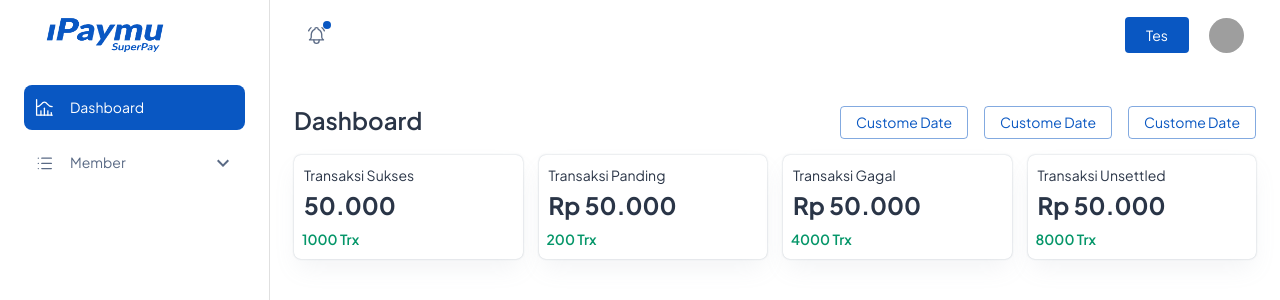
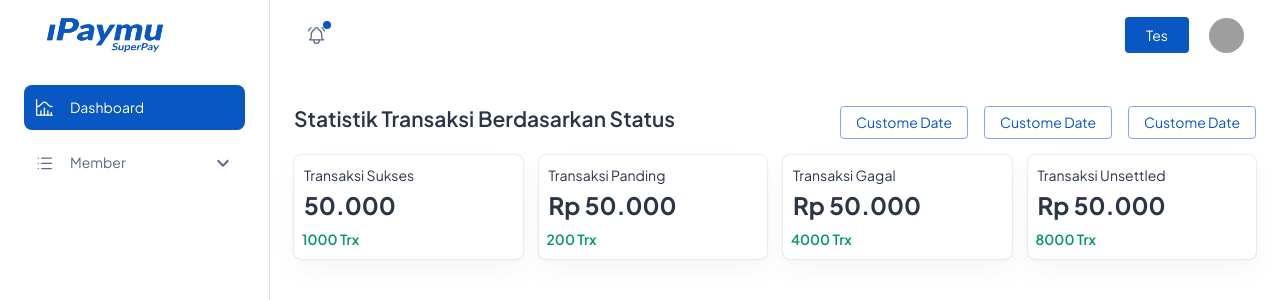
Before and after one commit to iwokiwo/ipaymu, a Next.js app: page / in a window 1280 px wide. Shown: the top 300 px of the page. Built offline with nearby package versions, Linux system fonts and the light colour scheme; grey boxes are pictures that could not be loaded.

Commit message:
fix color, header, and card

```diff
--- a/src/app/(DashboardLayout)/components/shared/DashboardCard.tsx
+++ b/src/app/(DashboardLayout)/components/shared/DashboardCard.tsx
@@ -1,5 +1,6 @@
 import React from "react";
 import { Card, CardContent, Typography, Stack, Box } from "@mui/material";
+import {colors} from "@/asset";
 
 type Props = {
   title?: string;
@@ -25,7 +26,7 @@ const DashboardCard = ({
   middlecontent,
 }: Props) => {
   return (
-    <Card sx={{ padding: 0 }} elevation={9} variant={undefined}>
+    <Card sx={{ padding: 0 }} elevation={9}>
       {cardheading ? (
         <CardContent>
           <Typography variant="h6">{headtitle}</Typography>
--- a/src/app/(DashboardLayout)/components/shared/header/header.tsx
+++ b/src/app/(DashboardLayout)/components/shared/header/header.tsx
@@ -24,7 +24,7 @@ const Header = ({title, menu =false, children }: Props) => {
         <Grid item xs={12} sm={6} md={6}>
             <Stack spacing={2} direction="row" sx={{mb: 0}}>
                 <Typography
-                    variant="h3"
+                    variant="h4"
                     // sx={{
                     //     background: "linear-gradient(45deg, #ffffff , #C83333 90%)",
                     //     backgroundClip: "text",
--- a/src/app/(DashboardLayout)/page.tsx
+++ b/src/app/(DashboardLayout)/page.tsx
@@ -24,7 +24,7 @@ const Dashboard = () => {
             <Box sx={{ flexGrow: 1 }}>
               <Box sx={{pt : 2, pb: 2}}>
                  <URBS.Header
-                     title="Dashboard"
+                     title="Statistik Transaksi Berdasarkan Status"
                  >
                    <Button variant="outlined" className={classes.button}><Typography>Custome Date</Typography></Button>
                    <Button variant="outlined" className={classes.button}><Typography>Custome Date</Typography></Button>
```
